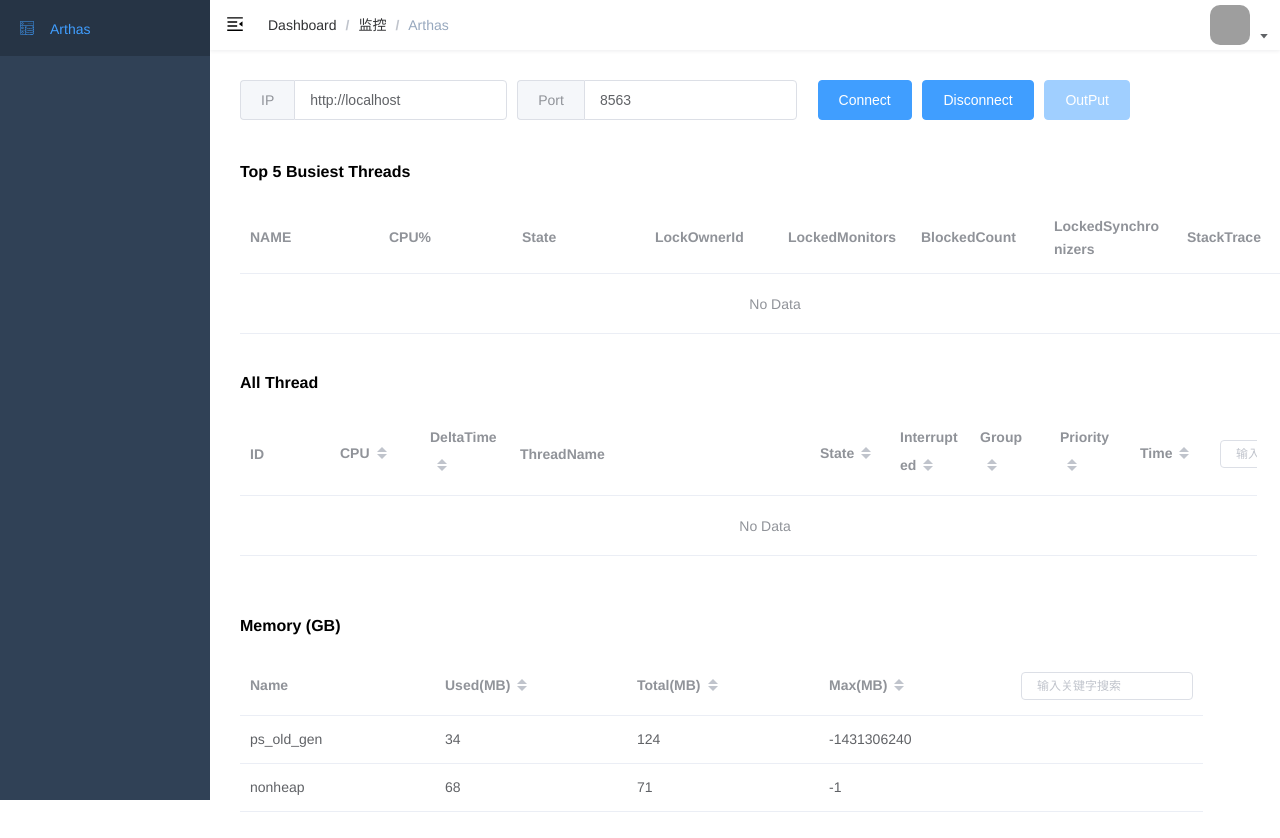
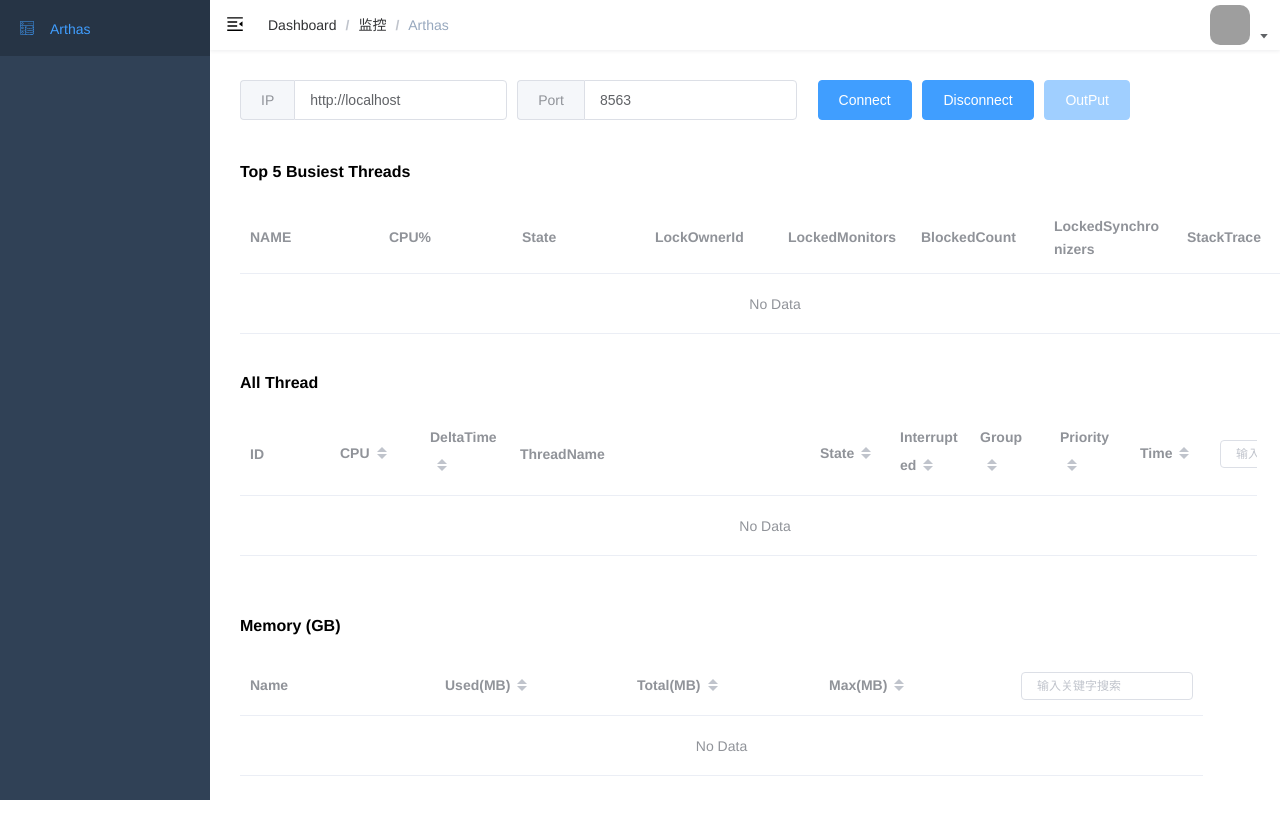
Before and after one commit to LiRuiHanChen/Arthas_Charts, a Vue app: page /arthas/arthas in a window 1280 px wide. Shown: the top 838 px of the page. After the commit the page ends 806 px from the top, so only its background shows below. Built offline with nearby package versions, Linux system fonts and the light colour scheme; grey boxes are pictures that could not be loaded; what vue-json-viewer would draw is missing.

Commit message:
取消mock 数据

```diff
--- a/src/views/arthas/arthasInfo.vue
+++ b/src/views/arthas/arthasInfo.vue
@@ -206,22 +206,7 @@ export default {
       runnableThreadSearch: '',
       memorySearch: '',
       busyThreadData: [],
-      memoryTableData: [
-        {
-          'total': 124,
-          'max': -1431306240,
-          'name': 'ps_old_gen',
-          'used': 34,
-          'type': 'heap'
-        },
-        {
-          'total': 71,
-          'max': -1,
-          'name': 'nonheap',
-          'used': 68,
-          'type': 'nonheap'
-        }
-      ],
+      memoryTableData: [],
       fromData: {
         ip: 'http://localhost',
         port: '8563'
```
